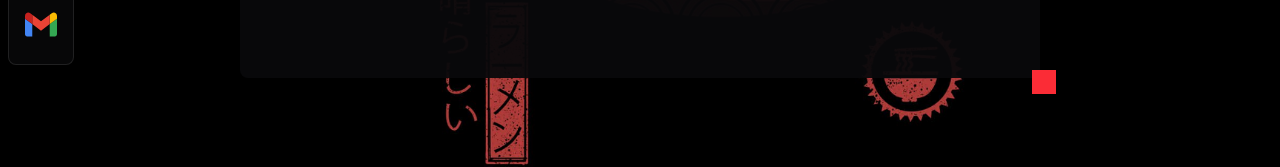
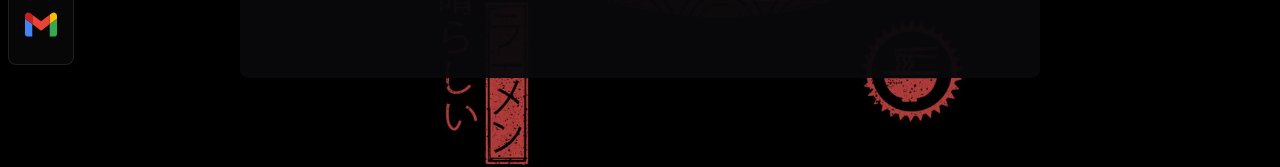
Before and after one commit to rizkyfauziilmi/ripo-os, a React (Vite) app: page / in a window 1280 px wide. Shown: the part 622-789 px from the top of the page. Built offline with nearby package versions, Linux system fonts and the light colour scheme.

Commit message:
Remove red background from resize handle

```diff
--- a/src/components/window/window-app.tsx
+++ b/src/components/window/window-app.tsx
@@ -140,7 +140,7 @@ function WindowApp({ constraintsRef, AppName }: WindowAppProps) {
           isTouchingBounds.bottom || isTouchingBounds.right
             ? "bottom-0 right-0"
             : "-bottom-4 -right-4",
-          "absolute w-6 h-6 cursor-se-resize bg-red-500",
+          "absolute w-6 h-6 cursor-se-resize",
         )}
         onMouseDown={(e) => handleResize(e, "se")}
       />
```
